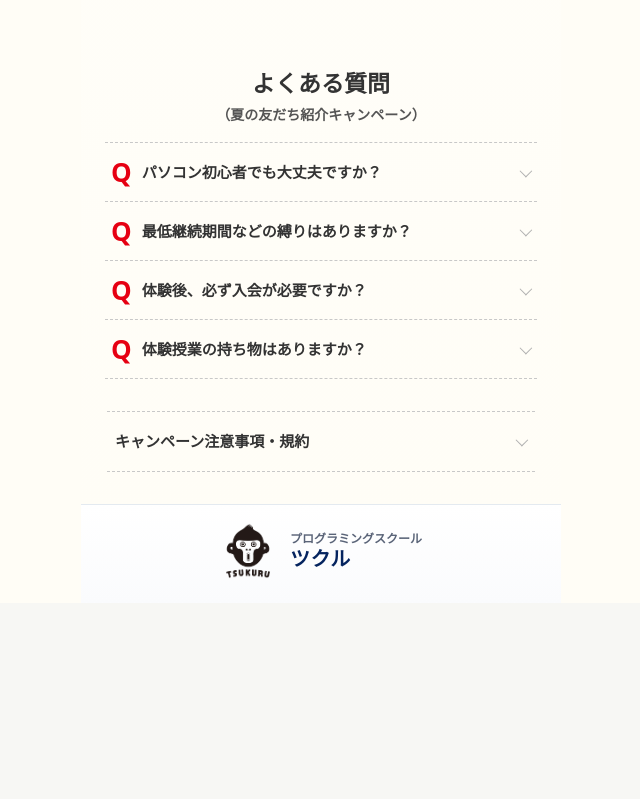
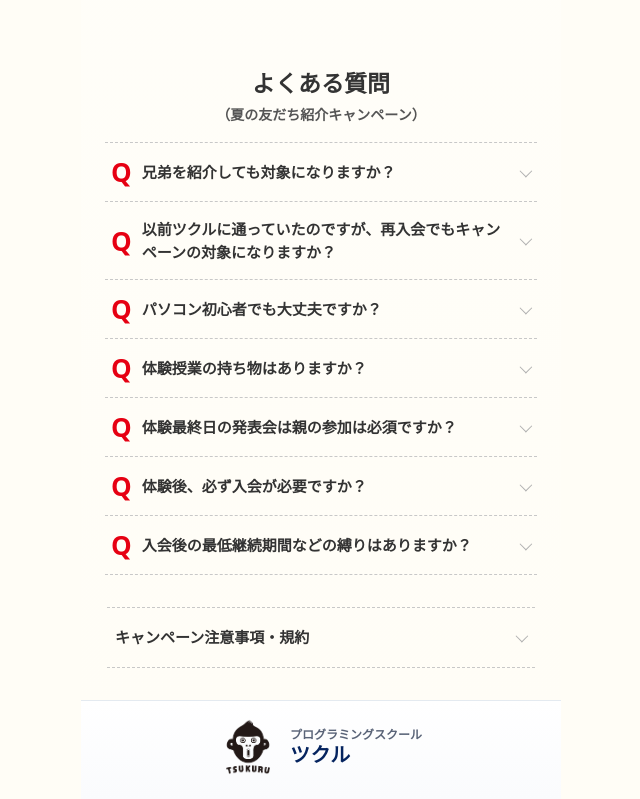
Before and after one commit to kidstsukuru/tsukuru-friend-campaign-lp, a Next.js app: page / in a window 1280 px wide. Shown: the part 4384-5183 px from the top of the page, without its empty margins (319-959 px from the left). Before the commit the page ends 4987 px from the top, so only its background shows below. Built offline with nearby package versions, Linux system fonts and the light colour scheme; a web font is replaced by a local one.

Commit message:
よくある質問の追加と整理
再入会・兄弟紹介・発表会参加などのFAQを追加し、キャンペーン対象から体験・入会後の順に並べ替えた。

Co-authored-by: Cursor <cursoragent@cursor.com>

```diff
--- a/app/page.js
+++ b/app/page.js
@@ -5,20 +5,32 @@ const TRIAL_GAME_YOUTUBE_URL = "";
 
 const faqs = [
   {
+    q: "兄弟を紹介しても対象になりますか？",
+    a: "はい、ご兄弟の紹介もキャンペーンの対象となります！"
+  },
+  {
+    q: "以前ツクルに通っていたのですが、再入会でもキャンペーンの対象になりますか？",
+    a: "はい！過去に当スクールに通われていた方の再入会も、今回のキャンペーン（1ヶ月無料体験・入会金0円特典）の対象となります。ぜひまた一緒にプログラミングを楽しみましょう！"
+  },
+  {
     q: "パソコン初心者でも大丈夫ですか？",
     a: "大丈夫です。操作から講師が丁寧にサポートし、お子様のペースで進めます。"
   },
   {
-    q: "最低継続期間などの縛りはありますか？",
-    a: "ありません。体験後、納得いただいてからご判断ください。"
+    q: "体験授業の持ち物はありますか？",
+    a: "機材はスクールで用意します。手ぶらでお越しください。"
+  },
+  {
+    q: "体験最終日の発表会は親の参加は必須ですか？",
+    a: "お子様の成長を直接見ていただきたいため、原則ご参加をお願いしております。2回目の体験授業の終了30分前からのご参加をお願いいたします。"
   },
   {
     q: "体験後、必ず入会が必要ですか？",
     a: "いいえ。無理な勧誘はありません。ご家庭でゆっくりご検討ください。"
   },
   {
-    q: "体験授業の持ち物はありますか？",
-    a: "機材はスクールで用意します。手ぶらでお越しください。"
+    q: "入会後の最低継続期間などの縛りはありますか？",
+    a: "ありません。体験後、納得いただいてからご判断ください。"
   }
 ];
 
```
